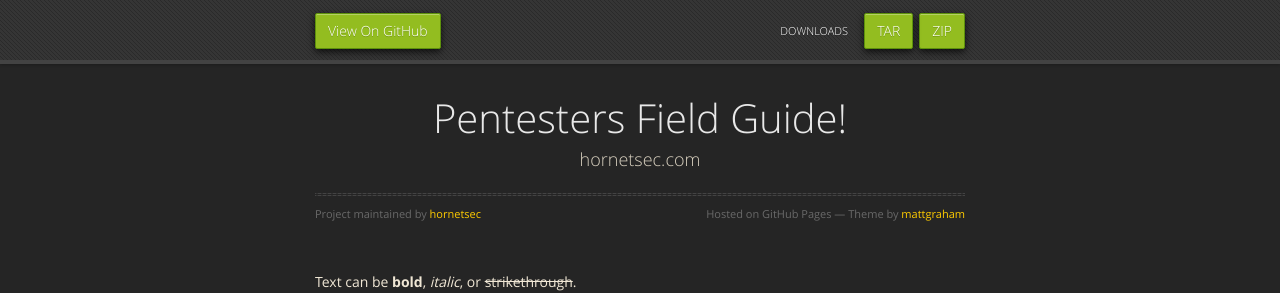
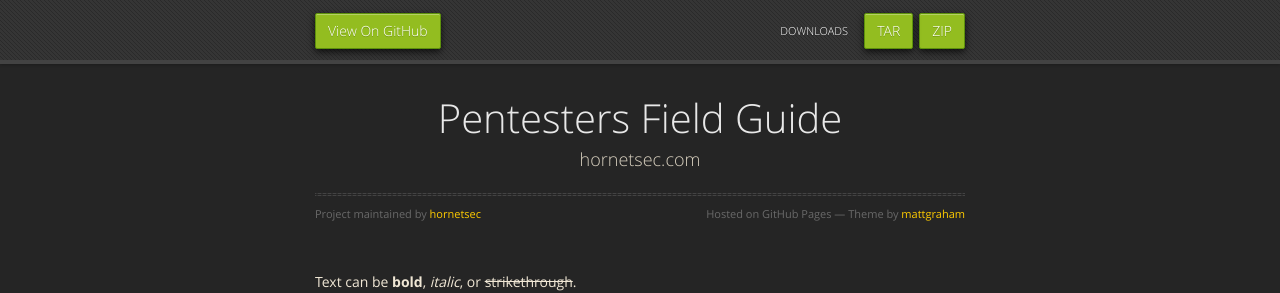
Before and after one commit to hornetsec/hornetsec.github.io, a Jekyll site: the page built from index.md, in a window 1280 px wide and 900 px high. Shown: the top 293 px of the window. Built offline with Jekyll 4.4.1, drawn with Linux system fonts in a browser that asks for light colours.

```diff
--- a/_config.yml
+++ b/_config.yml
@@ -1,4 +1,4 @@
-title: Pentesters Field Guide!
+title: Pentesters Field Guide
 description: hornetsec.com
 show_downloads: true
 google_analytics:
```
